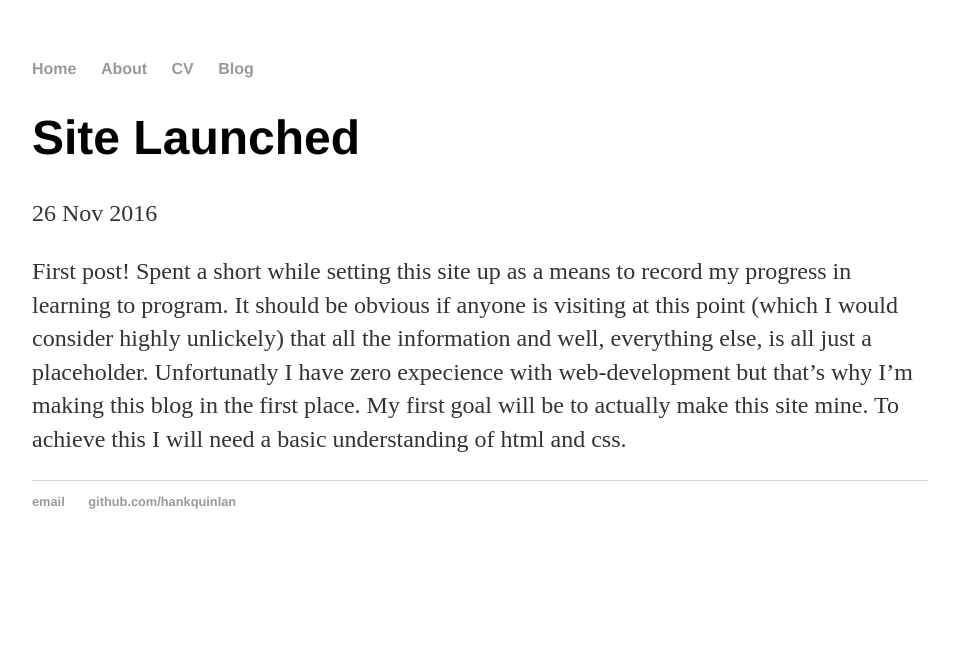
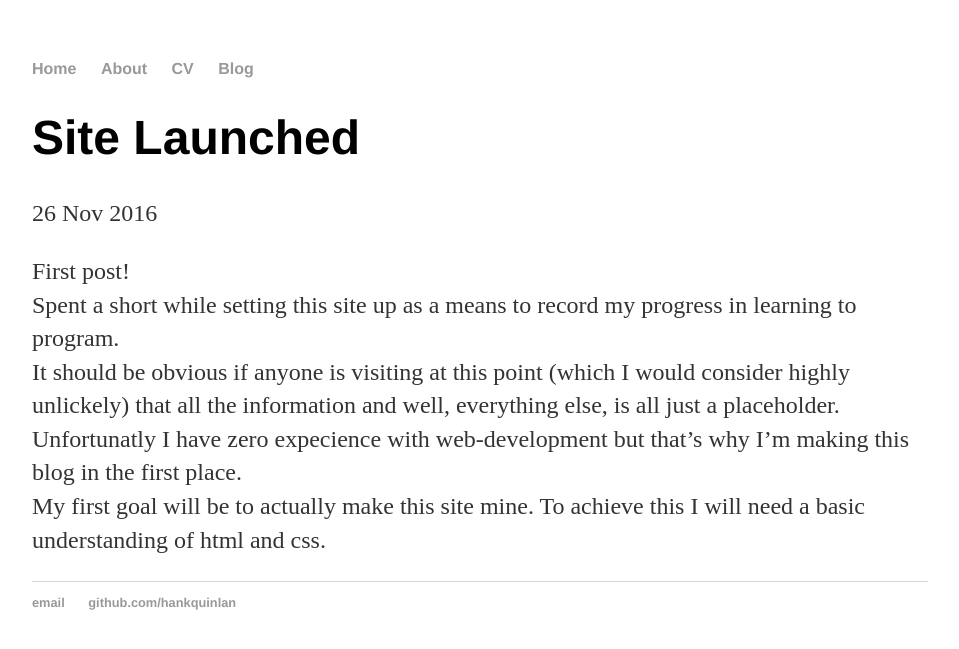
Before and after one commit to fisherjw0123/fisherjw0123.github.io, a Jekyll site: the page built from _posts/2016-11-26-Site-Launched.md, in a window 1280 px wide. Shown: the top 649 px of the page, without its empty margins (160-1119 px from the left). Built offline with Jekyll 4.4.1, drawn with Linux system fonts in a browser that asks for light colours.

```diff
--- a/_posts/2016-11-26-Site-Launched.md
+++ b/_posts/2016-11-26-Site-Launched.md
@@ -4,7 +4,7 @@ title: "Site Launched"
 date: 2016-11-26
 ---
 
-First post!
-Spent a short while setting this site up as a means to record my progress in learning to program.
-It should be obvious if anyone is visiting at this point (which I would consider highly unlickely) that all the information and well, everything else, is all just a placeholder. Unfortunatly I have zero expecience with web-development but that's why I'm making this blog in the first place.
+First post!<br>
+Spent a short while setting this site up as a means to record my progress in learning to program.<br>
+It should be obvious if anyone is visiting at this point (which I would consider highly unlickely) that all the information and well, everything else, is all just a placeholder. Unfortunatly I have zero expecience with web-development but that's why I'm making this blog in the first place.<br>
 My first goal will be to actually make this site mine. To achieve this I will need a basic understanding of html and css.
```
